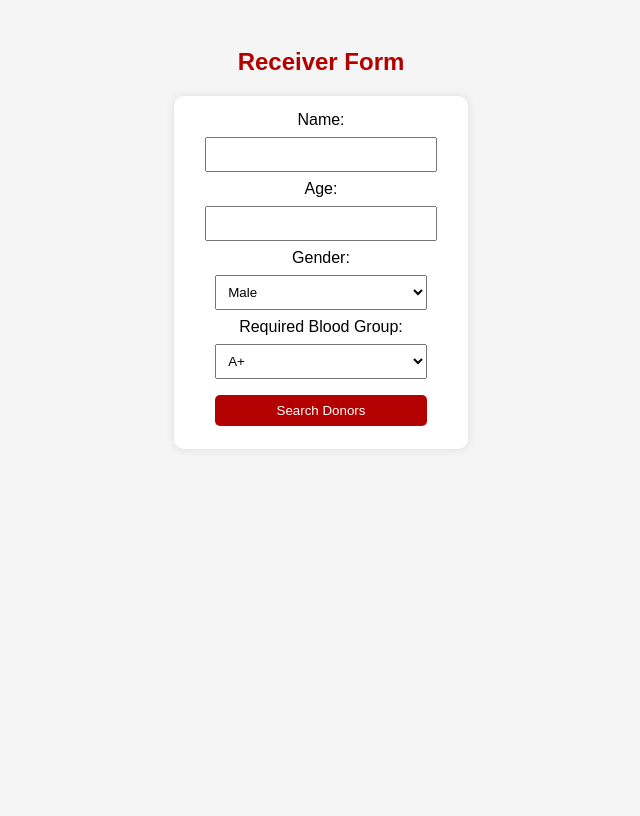
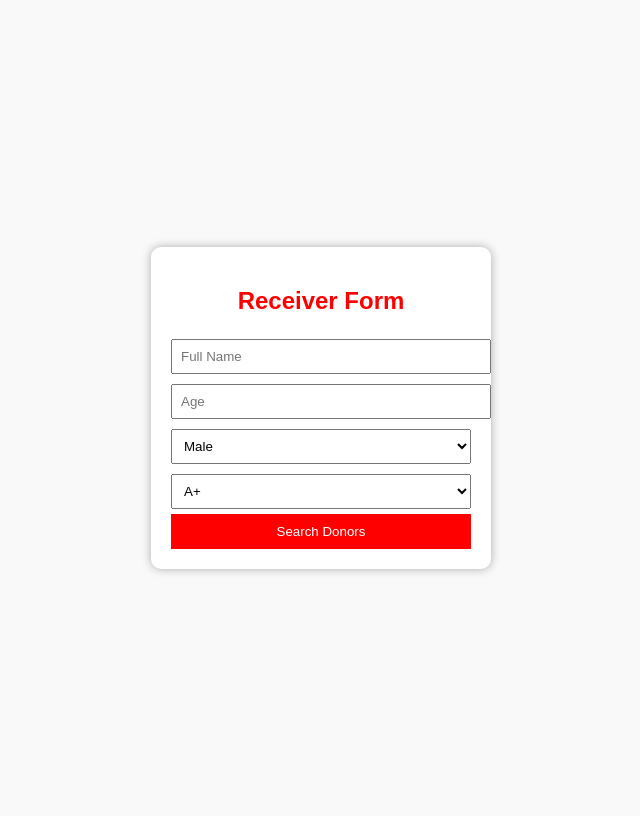
Before and after one commit to manzarlofi-boop/Blood-Bank, a Flask app: page /receiver in a window 1280 px wide. Shown: the whole page, without its empty margins (319-959 px from the left). Before the commit the page ends 426 px from the top, so only its background shows below. Run offline with Flask 3, Linux system fonts and the light colour scheme.

Commit message:
Update receiver_form.html

```diff
--- a/templates/receiver_form.html
+++ b/templates/receiver_form.html
@@ -2,26 +2,33 @@
 <html>
 <head>
     <title>Receiver Form</title>
-  <link rel="stylesheet" href="/static/style.css">
+    <style>
+        body { font-family: Arial; display: flex; justify-content: center; align-items: center; height: 100vh; background: #f9f9f9; }
+        .container { background: #fff; padding: 20px; border-radius: 10px; box-shadow: 0 0 10px #aaa; width: 300px; }
+        h2 { text-align: center; color: red; }
+        input, select { width: 100%; padding: 8px; margin: 5px 0; }
+        button { background: red; color: white; border: none; padding: 10px; width: 100%; cursor: pointer; }
+        button:hover { background: darkred; }
+    </style>
 </head>
 <body>
+    <div class="container">
         <h2>Receiver Form</h2>
-  <form action="/search_donor" method="POST">
-    Name: <input type="text" name="name" required><br>
-    Age: <input type="number" name="age" required><br>
-    Gender:
+        <form method="POST">
+            <input type="text" name="name" placeholder="Full Name" required>
+            <input type="number" name="age" placeholder="Age" required>
             <select name="gender">
                 <option>Male</option>
                 <option>Female</option>
-    </select><br>
-    Required Blood Group:
-    <select name="blood_group" required>
+            </select>
+            <select name="blood_group">
                 <option>A+</option><option>A-</option>
                 <option>B+</option><option>B-</option>
                 <option>O+</option><option>O-</option>
                 <option>AB+</option><option>AB-</option>
-    </select><br>
+            </select>
             <button type="submit">Search Donors</button>
         </form>
+    </div>
 </body>
 </html>
```
Lines whose indentation alone changed are shown as unchanged.
